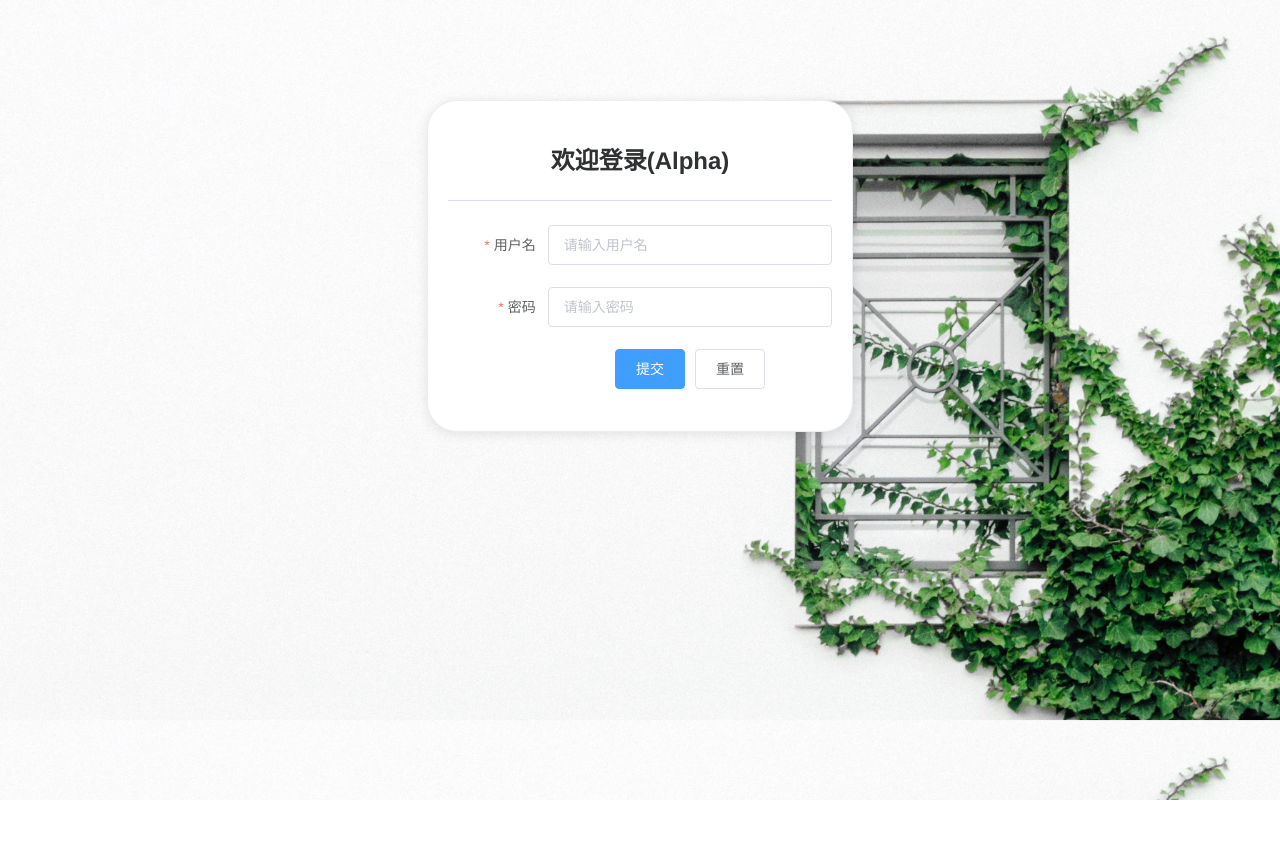
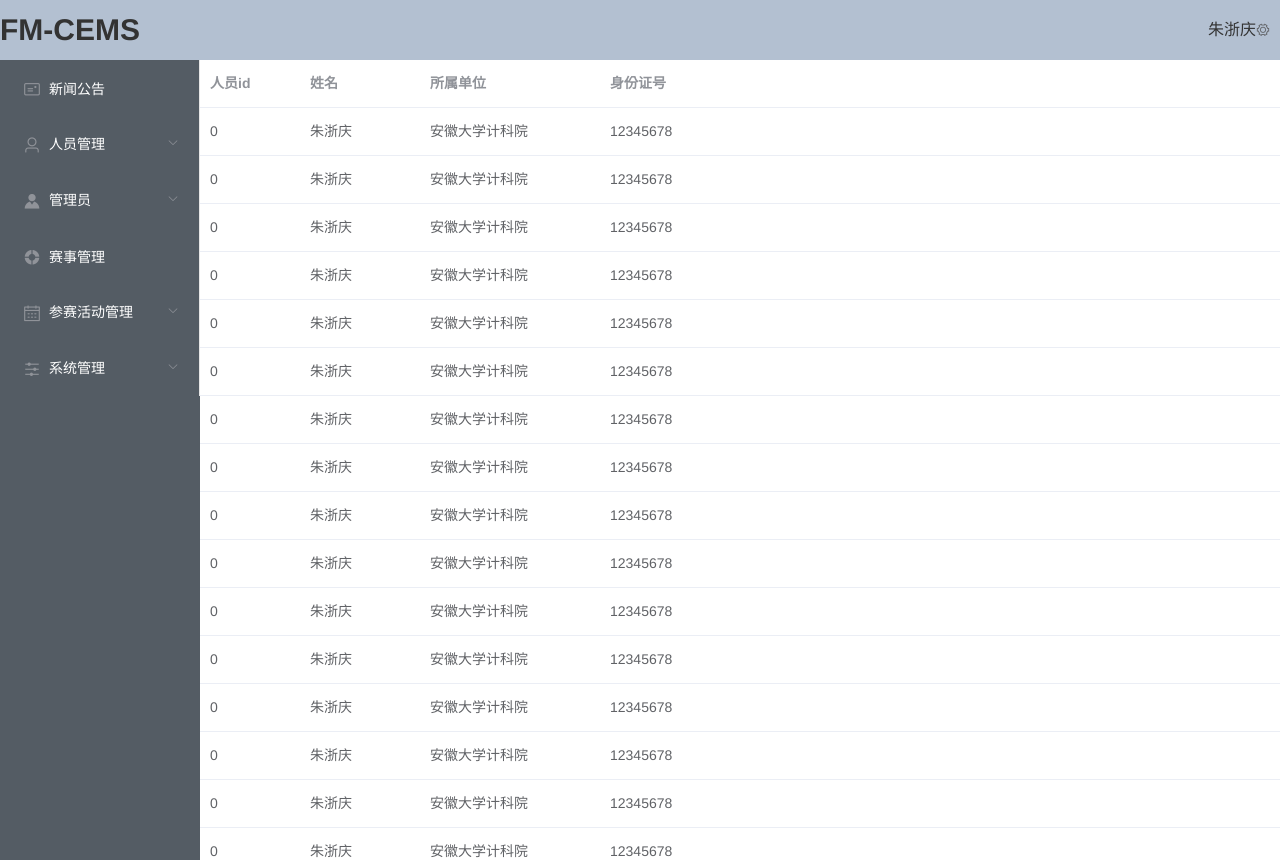
Before and after one commit to Forever-Memories/FM-CEMS, a Vue app in the folder front_end/competition-epidemic-management-system/: page / in a window 1280 px wide. Before the commit the page ends 800 px from the top, so only its background shows below. Built offline with nearby package versions, Linux system fonts and the light colour scheme.

Commit message:
ADD: 主页

```diff
--- a/front_end/competition-epidemic-management-system/src/App.vue
+++ b/front_end/competition-epidemic-management-system/src/App.vue
@@ -1,17 +1,20 @@
 <template>
   <div id="app">
-    <login></login>
+    <!--<login></login>-->
+    <manage></manage>
   </div>
 </template>
 
 <script>
 
-import login from "./page/login/login";
+//import login from "./page/login/login";
+import manage from "./page/manage/manage";
 
 export default {
   name: 'App',
   components: {
-    login
+    //login
+    manage
   }
 }
 </script>
@@ -25,9 +28,10 @@ export default {
   color: #2c3e50;
   margin-top: 0;
 }
-body {
+html,body,#app {
   margin: 0;
   padding: 0;
+  height: 100%;
 }
 
 </style>
--- a/front_end/competition-epidemic-management-system/src/page/login/login.vue
+++ b/front_end/competition-epidemic-management-system/src/page/login/login.vue
@@ -2,7 +2,7 @@
     <el-row>
         <el-col :span="8" :offset="8">
             <el-card style="border-radius: 30px; margin-top: 100px">
-                <h2>欢迎登录(Alpha)</h2>
+                <h2>欢迎登录FM-CEMS(Alpha)</h2>
                 <el-divider></el-divider>
                 <el-form :model="validateForm" ref="validateForm" label-width="100px" class="demo-ruleForm">
                     <el-form-item
--- /dev/null
+++ b/front_end/competition-epidemic-management-system/src/page/manage/manage.vue
@@ -0,0 +1,133 @@
+<template>
+    <div class="manage">
+        <el-container>
+            <el-header>
+                <span style="float: left; font-weight: 900; font-size: 30px;">FM-CEMS</span>
+                <el-dropdown style="float: right;margin-right: 10px">
+                    <i class="el-icon-setting"></i>
+                    <el-dropdown-menu slot="dropdown">
+                        <el-dropdown-item>个人中心</el-dropdown-item>
+                    </el-dropdown-menu>
+                </el-dropdown>
+                <span style="float: right">朱浙庆</span>
+            </el-header>
+            <el-container>
+                <el-aside width="200px">
+                    <el-menu
+                            default-active="2"
+                            class="el-menu-vertical-demo"
+                            @open="handleOpen"
+                            @close="handleClose"
+                            background-color="#545c64"
+                            text-color="#fff"
+                            active-text-color="#ffd04b">
+                        <el-menu-item index="1">
+                            <i class="el-icon-postcard"></i>
+                            <span slot="title">新闻公告</span>
+                        </el-menu-item>
+                        <el-submenu index="2">
+                            <template slot="title"><i class="el-icon-user"></i>人员管理</template>
+                            <el-menu-item index="2-1">
+                                <template slot="title"><i class="el-icon-user"></i>人员管理</template>
+                            </el-menu-item>
+                            <el-menu-item index="2-2">
+                                <template slot="title"><i class="el-icon-upload"></i>健康信息上报</template>
+                            </el-menu-item>
+                        </el-submenu>
+                        <el-submenu index="3">
+                            <template slot="title"><i class="el-icon-s-custom"></i>管理员</template>
+                            <el-menu-item index="3-1">
+                                <template slot="title"><i class="el-icon-user-solid"></i>管理员信息</template>
+                            </el-menu-item>
+                            <el-menu-item index="3-2">
+                                <template slot="title"><i class="el-icon-s-check"></i>权限组</template>
+                            </el-menu-item>
+                        </el-submenu>
+                        <el-menu-item index="4">
+                            <i class="el-icon-s-help"></i>
+                            <span slot="title">赛事管理</span>
+                        </el-menu-item>
+                        <el-submenu index="5">
+                            <template slot="title"><i class="el-icon-date"></i>参赛活动管理</template>
+                            <el-menu-item index="5-1">
+                                <template slot="title"><i class="el-icon-position"></i>班车安排</template>
+                            </el-menu-item>
+                            <el-menu-item index="5-2">
+                                <template slot="title"><i class="el-icon-s-claim"></i>入场记录</template>
+                            </el-menu-item>
+                        </el-submenu>
+                        <el-submenu index="6">
+                            <template slot="title"><i class="el-icon-s-operation"></i>系统管理</template>
+                            <el-menu-item index="6-1">
+                                <template slot="title"><i class="el-icon-setting"></i>系统设置</template>
+                            </el-menu-item>
+                            <el-menu-item index="6-2">
+                                <template slot="title"><i class="el-icon-s-management"></i>系统日志</template>
+                            </el-menu-item>
+                        </el-submenu>
+                    </el-menu>
+                </el-aside>
+                <el-container>
+                    <el-main>
+                        <el-table :data="tableData">
+                            <el-table-column prop="user_id" label="人员id"  width="100">
+                            </el-table-column>
+                            <el-table-column prop="name" label="姓名" width="120">
+                            </el-table-column>
+                            <el-table-column prop="unit" label="所属单位" width="180">
+                            </el-table-column>
+                            <el-table-column prop="id_number" label="身份证号">
+                            </el-table-column>
+                        </el-table>
+                    </el-main>
+                </el-container>
+            </el-container>
+        </el-container>
+    </div>
+</template>
+
+<script>
+    export default {
+        name: "manage",
+        data() {
+            const item = {
+                user_id: '0',
+                name: '朱浙庆',
+                unit: '安徽大学计科院',
+                id_number: '12345678'
+            };
+            return {
+                tableData: Array(20).fill(item)
+            }
+        }
+    };
+</script>
+
+<style scoped>
+    .el-header {
+        background-color: #B3C0D1;
+        color: #333;
+        line-height: 60px;
+    }
+
+    .el-menu {
+        text-align: left;
+    }
+
+    .el-aside {
+        background-color: #545c64;
+        color: #333;
+        text-align: center;
+    }
+
+    .el-main {
+        background-color: #E9EEF3;
+        color: #333;
+    }
+
+    .el-container, .el-header, .el-aside, .el-main, .manage {
+        margin: 0;
+        padding: 0;
+        height: 100%;
+    }
+</style>
```
Also changed, not shown: front_end/competition-epidemic-management-system/src/page/manage/logo.jpg (added).
